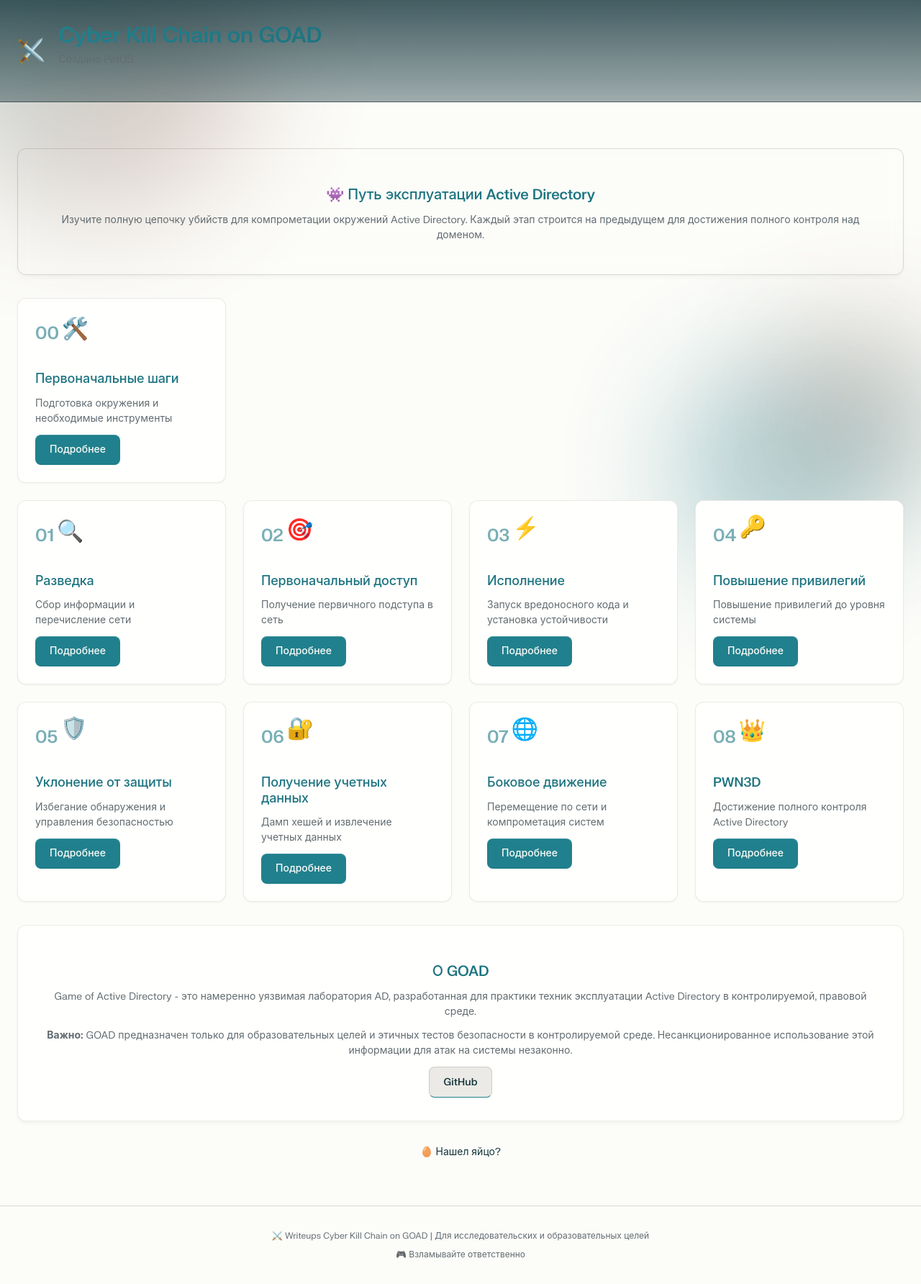
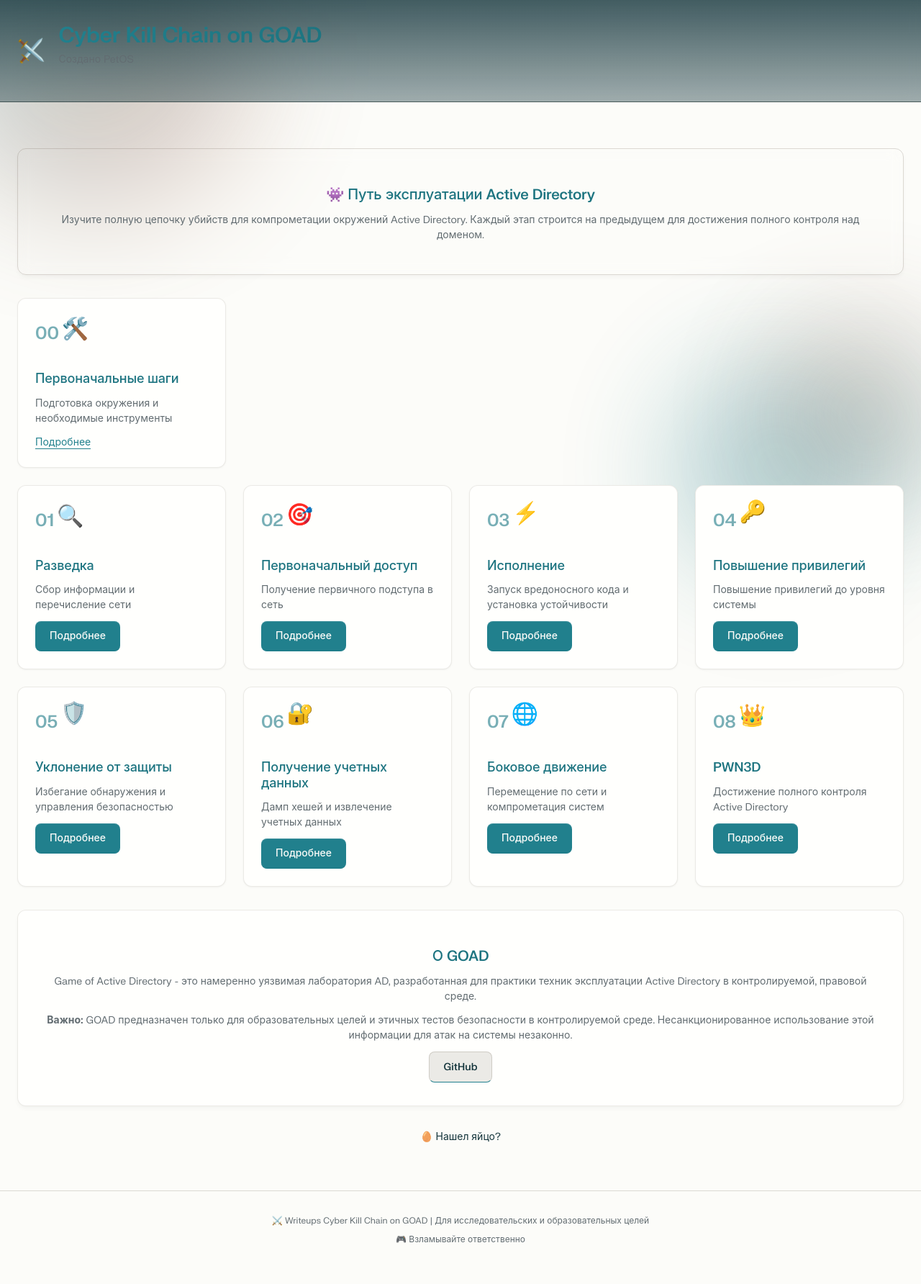
Before and after one commit to 21Banana21/goad-killchain, a Jekyll site: the page built from index.html, in a window 1280 px wide. Shown: the whole page at 72% size. Built offline with Jekyll 4.4.1, drawn with Linux system fonts in a browser that asks for light colours; nearby versions of some CDN libraries; after the commit the page ends 1763 px from its top, so only the background shows below that.

Commit message:
Update index.html

```diff
--- a/index.html
+++ b/index.html
@@ -17,7 +17,7 @@
             <div class="card-icon">🛠️</div>
             <h3>Первоначальные шаги</h3>
             <p>Подготовка окружения и необходимые инструменты</p>
-            <a href="{{ '/00-podgotovka.md' | relative_url }}" class="card-btn">Подробнее</a>
+            <a href="{{ site.baseurl }}/podgotovka/">Подробнее</a>
         </div>
     </div>
 
```
